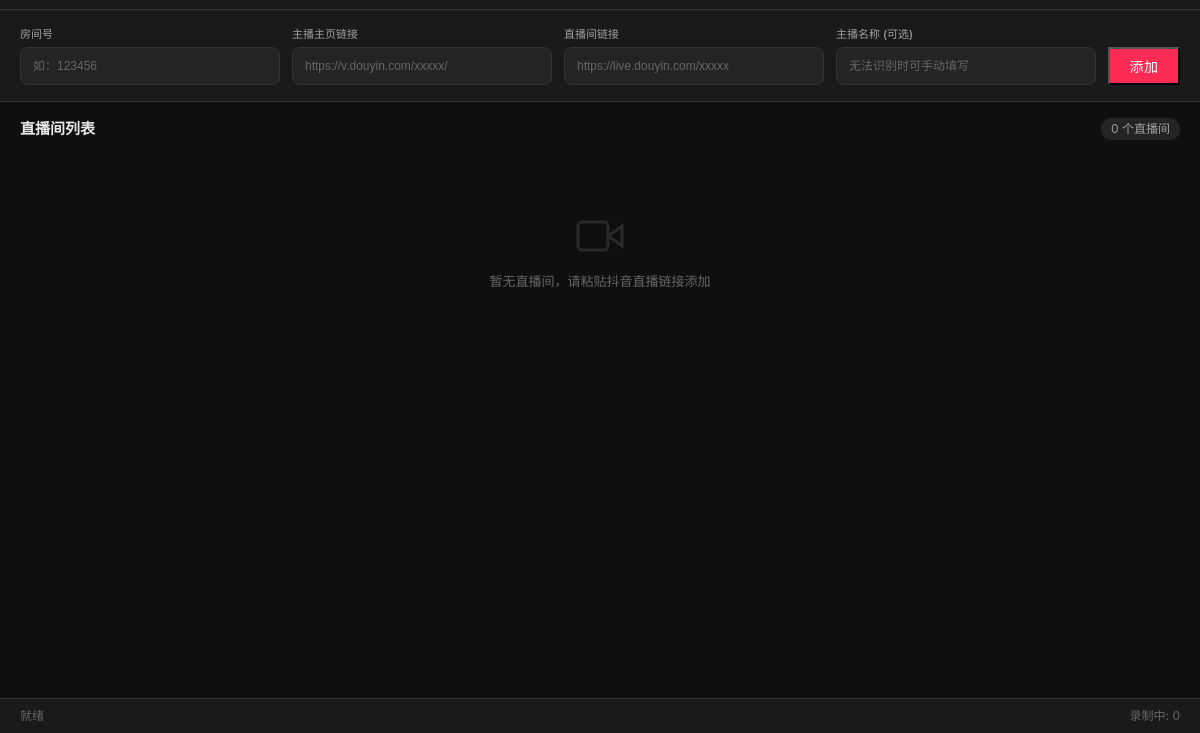
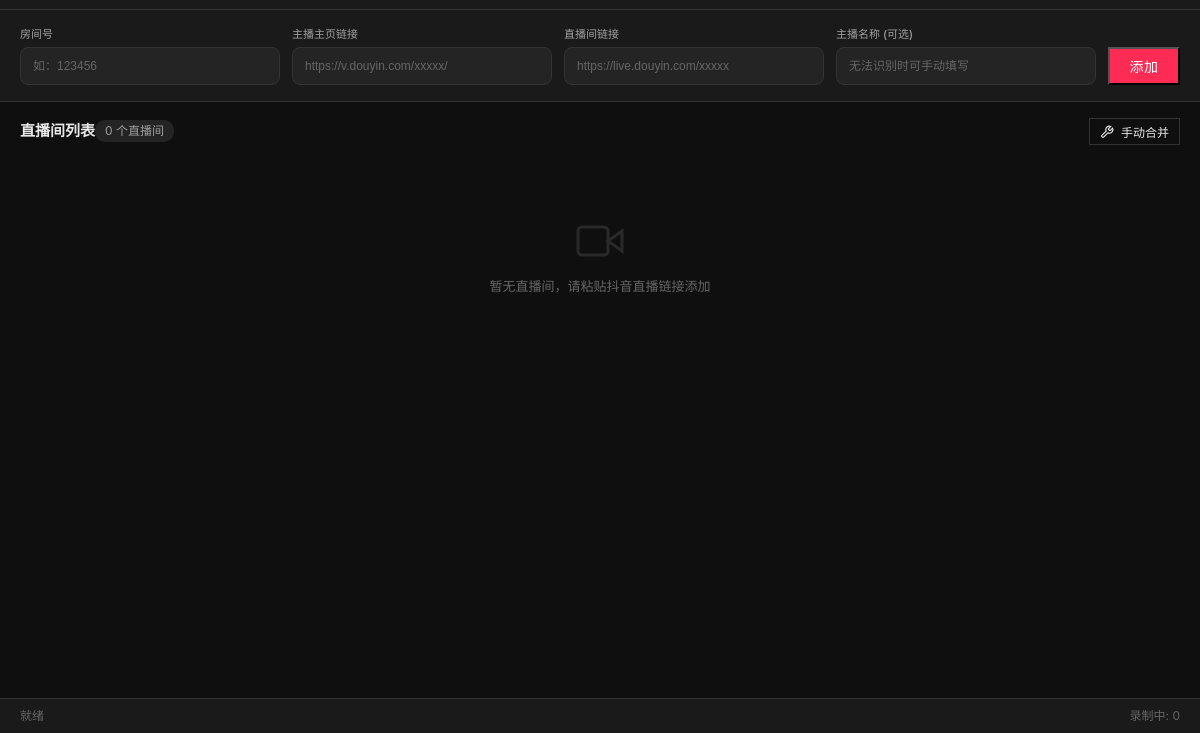
Before and after one commit to taigu995/DOUYIN-TAIGU-Video-Recording-V2, an Electron app: page src/index.html in a window 1200 px wide. Shown: the part 67-800 px from the top of the page. Drawn offline with Linux system fonts and the light colour scheme; no server answers.

Commit message:
fix: 直播间列表标题栏新增醒目的「手动合并」文字按钮入口
- index.html: section-header 新增 btn-manual-merge-main 文字按钮(带图标)，始终可见
- renderer.js: 绑定新按钮打开手动合并弹窗，抽离 openManualMergeModal
- styles.css: section-header-actions/btn-outline 布局样式
- 版本 2.10.0 → 2.10.1

Coze-Commit-Type: user
Coze-User-ID: 1413303596224356
Coze-Conversation-ID: 9798164

```diff
--- a/package.json
+++ b/package.json
@@ -1,6 +1,6 @@
 {
   "name": "douyin-live-recorder",
-  "version": "2.10.0",
+  "version": "2.10.1",
   "description": "抖音直播录制工具V2 - 自动录制直播画面、弹幕及礼物特效",
   "main": "main.js",
   "scripts": {
--- a/src/index.html
+++ b/src/index.html
@@ -122,6 +122,14 @@
       <div class="section-header">
         <h2>直播间列表</h2>
         <span id="stream-count" class="badge">0 个直播间</span>
+        <div class="section-header-actions">
+          <button id="btn-manual-merge-main" class="btn btn-outline btn-sm" title="将录制的源视频与评论区视频手动合并">
+            <svg width="14" height="14" viewBox="0 0 24 24" fill="none" stroke="currentColor" stroke-width="2" style="margin-right:4px;vertical-align:-2px;">
+              <path d="M14.7 6.3a1 1 0 0 0 0 1.4l1.6 1.6a1 1 0 0 0 1.4 0l3.77-3.77a6 6 0 0 1-7.94 7.94l-6.91 6.91a2.12 2.12 0 0 1-3-3l6.91-6.91a6 6 0 0 1 7.94-7.94l-3.76 3.76z"></path>
+            </svg>
+            手动合并
+          </button>
+        </div>
       </div>
 
       <div id="streams-list" class="streams-list">
--- a/src/renderer.js
+++ b/src/renderer.js
@@ -1464,10 +1464,13 @@ function initManualMerge() {
   if (!btnManualMerge || !modal) return;
 
   // 打开弹窗
-  btnManualMerge.addEventListener('click', () => {
+  const openManualMergeModal = () => {
     modal.style.display = 'flex';
     resetManualMergeUI();
-  });
+  };
+  btnManualMerge.addEventListener('click', openManualMergeModal);
+  const btnManualMergeMain = document.getElementById('btn-manual-merge-main');
+  btnManualMergeMain?.addEventListener('click', openManualMergeModal);
 
   // 关闭弹窗
   const closeModal = () => {
--- a/src/styles.css
+++ b/src/styles.css
@@ -381,6 +381,27 @@ body {
   padding: 2px 10px;
   border-radius: 10px;
   font-size: 12px;
+}
+
+.section-header .badge {
+  margin-right: auto;
+}
+
+.section-header-actions {
+  display: flex;
+  align-items: center;
+  gap: 8px;
+}
+
+.btn-outline {
+  background: transparent;
+  color: var(--text-primary);
+  border: 1px solid var(--border, rgba(255,255,255,0.18));
+}
+
+.btn-outline:hover {
+  border-color: var(--accent, #4f7cff);
+  color: var(--accent, #4f7cff);
 }
 
 .streams-list {
```
Also changed, not shown: assets/image_20260923091939577.png (added).
